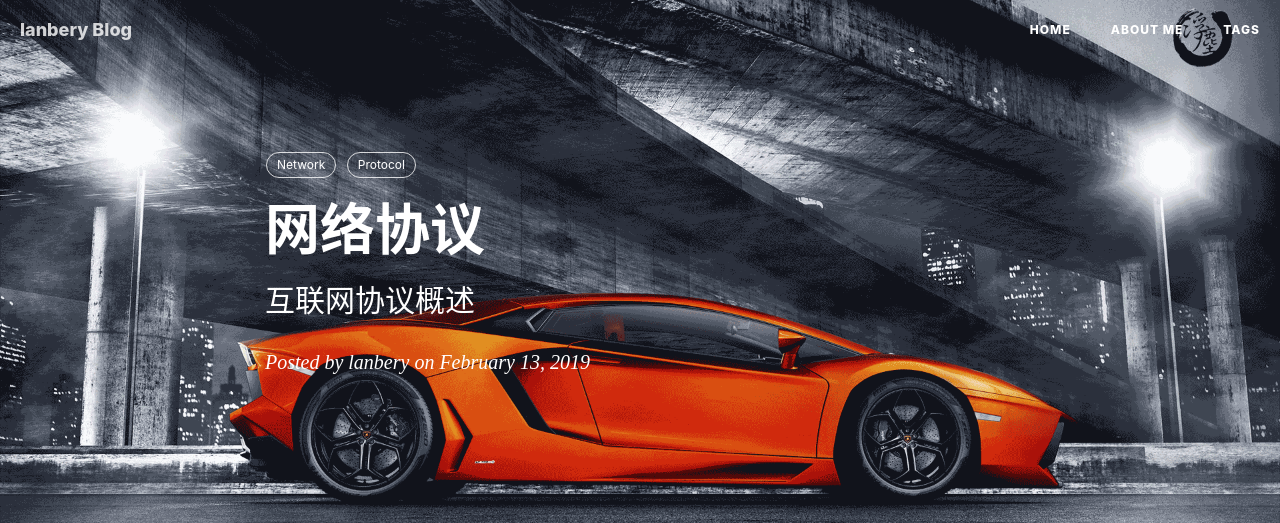
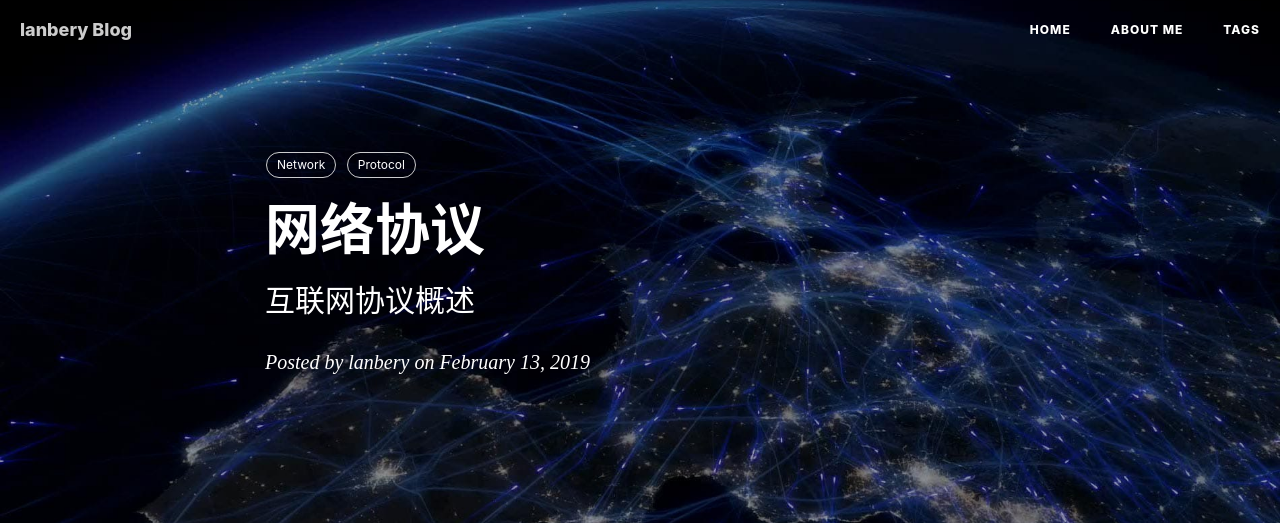
Before and after one commit to lanbery/lanbery.github.io, a Jekyll site: the page built from _posts/2019-02-13-网络协议.md, in a window 1280 px wide. Shown: the top 523 px of the page. Built offline with Jekyll 4.4.1, drawn with Linux system fonts in a browser that asks for light colours; nearby versions of some CDN libraries; comment, search, counter and statistics services are not loaded; grey boxes are pictures that could not be loaded.

Commit message:
initial blog frame

```diff
--- a/_posts/2019-02-13-网络协议.md
+++ b/_posts/2019-02-13-网络协议.md
@@ -4,7 +4,7 @@ title:      网络协议
 subtitle:   互联网协议概述
 date:       2019-02-13
 author:     lanbery
-header-img: /img/tag-lambor-orange.png
+header-img: /img/post-bg-os-metro.jpg
 catalog: true
 tags:
     - Network
```
Also changed, not shown: img/home-bg-art.jpg (added), img/post-bg-hacker.jpg (added), img/post-bg-mma-4.jpg (added), img/post-bg-os-metro.jpg (added), img/post-bg-universe.jpg (added).
